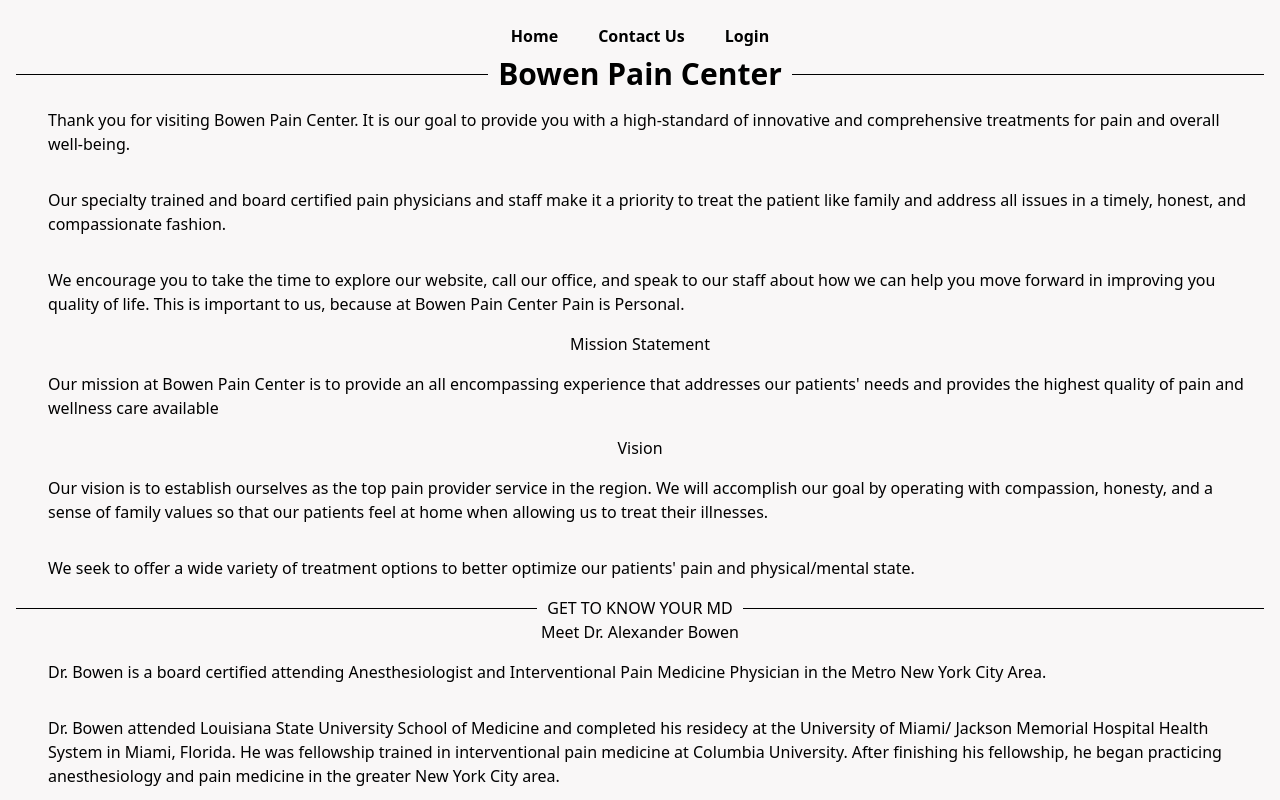
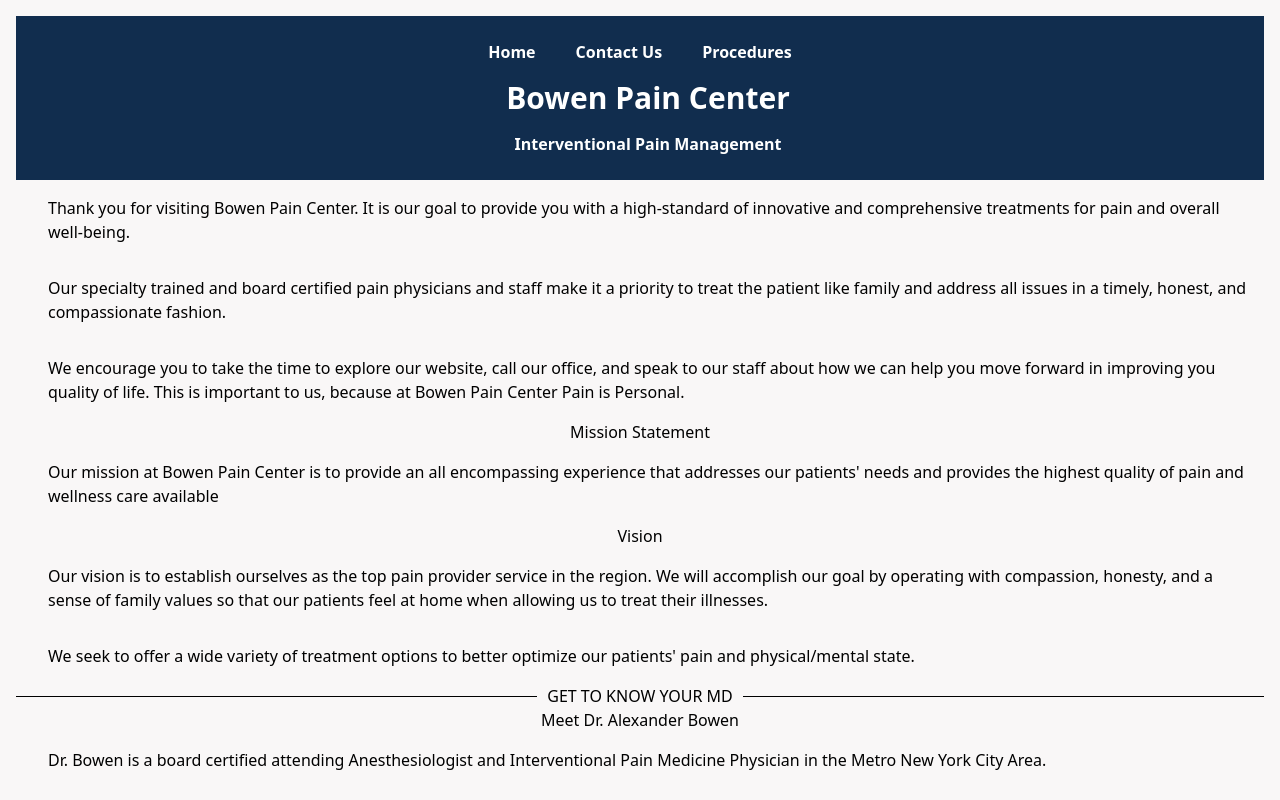
Before and after one commit to federicodez/bpc, a Next.js app: page / in a window 1280 px wide. Shown: the top 800 px of the page. Built offline with nearby package versions, Linux system fonts and the light colour scheme; no server answers; the database is empty.

Commit message:
added procedures link

```diff
--- a/src/app/navbar.tsx
+++ b/src/app/navbar.tsx
@@ -2,30 +2,33 @@
 
 export default function Navbar() {
   return (
-    <header>
+    <div className="navbar py-4">
       <nav className="flex justify-center space-x-4">
         <Link
           href="/"
-          className="font-bold px-3 py-2 rounded-lg hover:bg-slate-300 hover:text-slate-900"
+          className="font-bold text-white px-3 py-2 rounded-lg hover:bg-slate-300 hover:text-slate-900"
         >
           Home
         </Link>
         <Link
           href="/contact"
-          className="font-bold px-3 py-2 rounded-lg hover:bg-slate-300 hover:text-slate-900"
+          className="font-bold text-white px-3 py-2 rounded-lg hover:bg-slate-300 hover:text-slate-900"
         >
           Contact Us
         </Link>
         <Link
-          href="/login"
-          className="font-bold px-3 py-2 rounded-lg hover:bg-slate-300 hover:text-slate-900"
+          href="/procedures"
+          className="font-bold text-white px-3 py-2 rounded-lg hover:bg-slate-300 hover:text-slate-900"
         >
-          Login
+          Procedures
         </Link>
       </nav>
-      <h1 className="text-3xl font-bold flex justify-center">
+      <h2 className="text-3xl text-white font-bold flex justify-center ml-4 p-2">
         Bowen Pain Center
-      </h1>
-    </header>
+      </h2>
+      <h3 className="text-1xl text-white font-bold flex justify-center ml-4 p-2">
+        Interventional Pain Management
+      </h3>
+    </div>
   );
 }
```
